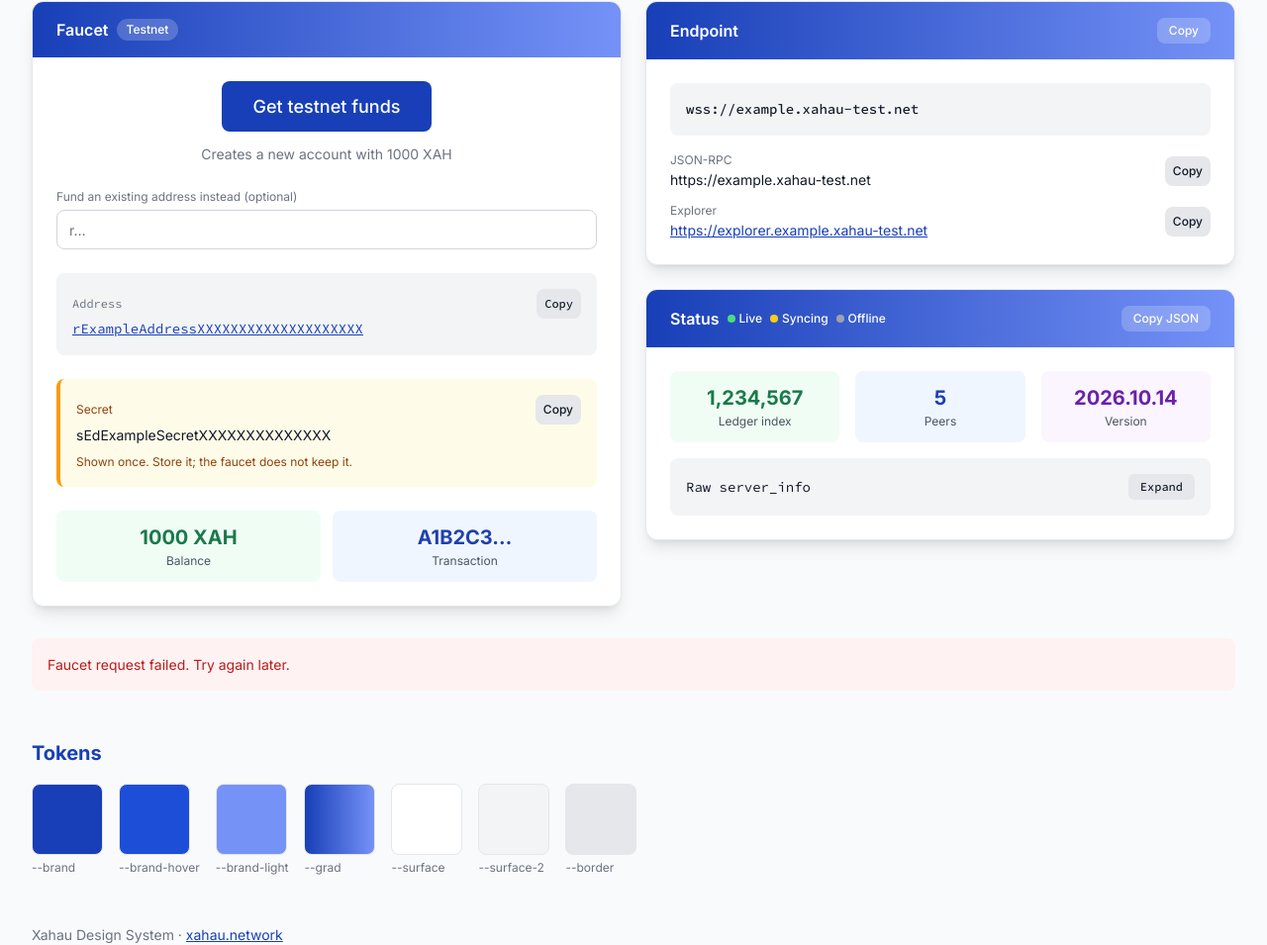
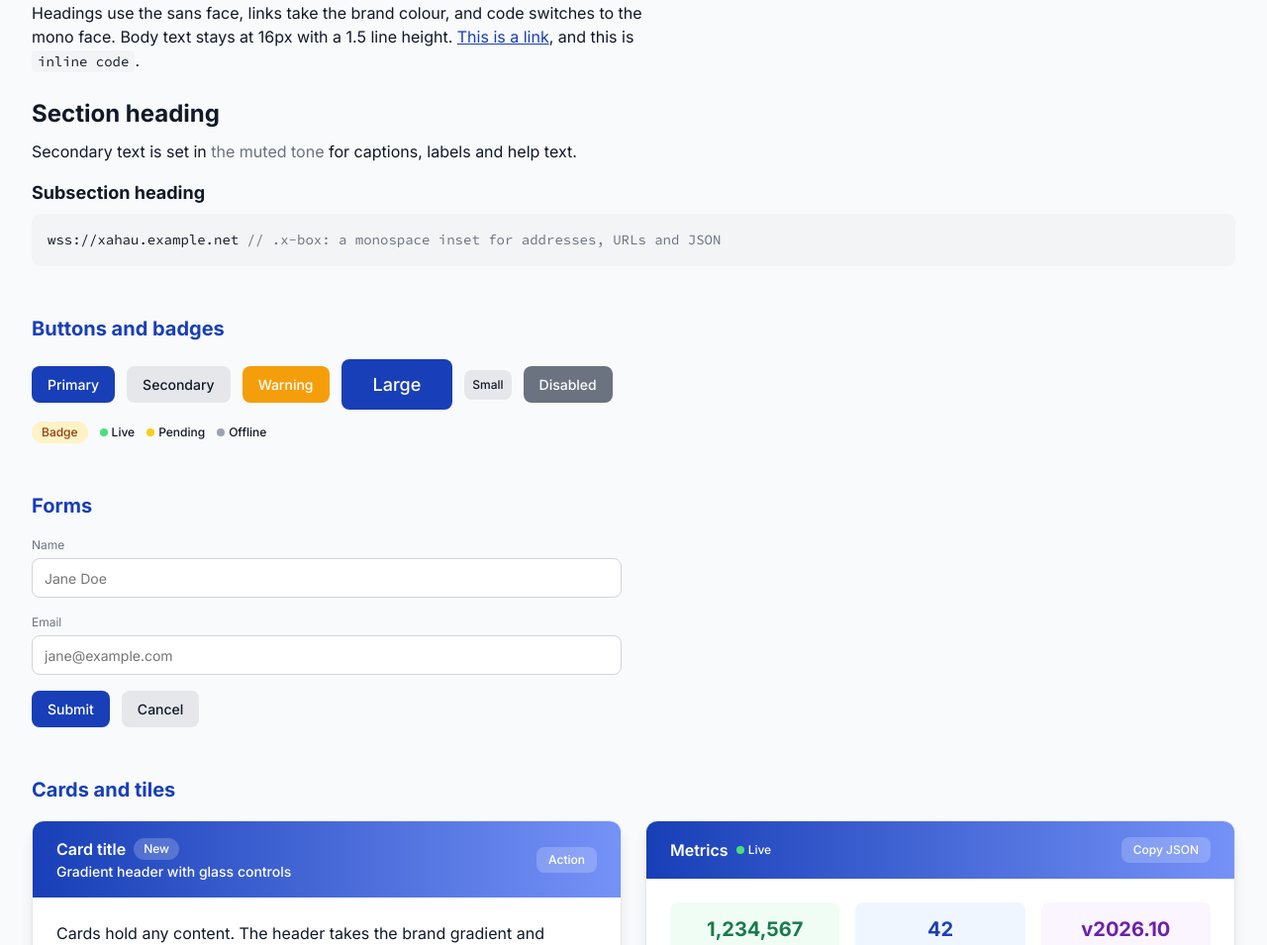
Before and after one commit to tequdev/xahau-design-system, a website: page index.html in a window 1280 px wide. Shown: the part 185-1140 px from the top of the page at 99% size. Drawn offline with Linux system fonts and the light colour scheme.

Commit message:
Yellow theme from the Xahau logo colours, on-brand/glass tokens, generic component gallery

```diff
--- a/index.html
+++ b/index.html
@@ -23,11 +23,24 @@
       padding-top: 32px;
       padding-bottom: 32px;
     }
+    .demo-section {
+      margin-bottom: 48px;
+      scroll-margin-top: 16px;
+    }
     .demo-title {
       margin: 0 0 16px;
       font-size: 20px;
       font-weight: 700;
       color: var(--brand-text);
+    }
+    .demo-row {
+      display: flex;
+      flex-wrap: wrap;
+      align-items: center;
+      gap: 12px;
+    }
+    .demo-row + .demo-row {
+      margin-top: 12px;
     }
     .swatches {
       display: flex;
@@ -45,13 +58,36 @@
       border: 1px solid var(--border);
       border-radius: var(--radius-lg);
     }
+    .prose h1 {
+      margin: 0 0 8px;
+      font-size: 32px;
+      line-height: 1.2;
+    }
+    .prose h2 {
+      margin: 24px 0 8px;
+      font-size: 24px;
+    }
+    .prose h3 {
+      margin: 16px 0 8px;
+      font-size: 18px;
+    }
+    .prose p {
+      margin: 0 0 12px;
+      max-width: 65ch;
+    }
+    .prose code {
+      padding: 2px 6px;
+      border-radius: var(--radius-sm);
+      background: var(--surface-2);
+      font: 14px var(--font-mono);
+    }
     </style>
   </head>
   <body>
     <header class="x-topbar">
       <div class="x-container x-topbar-row">
         <h1 class="x-brand">
-          Xahau Design System <span class="x-badge">Testnet</span>
+          Xahau Design System <span class="x-badge">v0.1</span>
         </h1>
         <div class="demo-actions">
           <button class="x-btn x-btn-secondary" data-mode="light">Light</button>
@@ -70,143 +106,168 @@
         </div>
       </div>
       <nav class="x-container x-subnav" aria-label="Sections">
-        <a href="#network">Network</a><a href="#tokens">Tokens</a
-        ><a href="https://docs.xahau.network/">Docs</a>
+        <a href="#typography">Typography</a><a href="#buttons">Buttons</a
+        ><a href="#forms">Forms</a><a href="#cards">Cards</a
+        ><a href="#feedback">Feedback</a><a href="#tokens">Tokens</a>
       </nav>
     </header>
 
     <main class="x-container">
-      <section id="network">
-        <h2 class="demo-title">
-          Example Network
-          <span class="x-label" style="display:inline;margin-left:8px"
-            >wss://example.xahau-test.net</span
+      <section id="typography" class="demo-section prose">
+        <h1>Build on Xahau with one stylesheet</h1>
+        <p>
+          Headings use the sans face, links take the brand colour, and code
+          switches to the mono face. Body text stays at 16px with a 1.5 line
+          height. <a href="#">This is a link</a>, and this is
+          <code>inline code</code>.
+        </p>
+        <h2>Section heading</h2>
+        <p>
+          Secondary text is set in
+          <span style="color:var(--muted)">the muted tone</span> for captions,
+          labels and help text.
+        </p>
+        <h3>Subsection heading</h3>
+        <div class="x-box">
+          wss://xahau.example.net
+          <span style="color:var(--muted)"
+            >// .x-box: a monospace inset for addresses, URLs and JSON</span
           >
-        </h2>
+        </div>
+      </section>
+
+      <section id="buttons" class="demo-section">
+        <h2 class="demo-title">Buttons and badges</h2>
+        <div class="demo-row">
+          <button class="x-btn">Primary</button>
+          <button class="x-btn x-btn-secondary">Secondary</button>
+          <button class="x-btn x-btn-warning">Warning</button>
+          <button class="x-btn x-btn-lg">Large</button>
+          <button class="x-btn x-btn-sm">Small</button>
+          <button class="x-btn" disabled>Disabled</button>
+        </div>
+        <div class="demo-row">
+          <span class="x-badge">Badge</span>
+          <span class="x-state"
+            ><span class="x-dot x-dot-live"></span>Live</span
+          >
+          <span class="x-state"
+            ><span class="x-dot x-dot-wait"></span>Pending</span
+          >
+          <span class="x-state"><span class="x-dot"></span>Offline</span>
+        </div>
+      </section>
+
+      <section id="forms" class="demo-section">
+        <h2 class="demo-title">Forms</h2>
+        <div class="x-grid">
+          <div class="x-stack" style="gap:16px">
+            <label
+              ><span class="x-label">Name</span>
+              <input class="x-input" placeholder="Jane Doe"></label
+            >
+            <label
+              ><span class="x-label">Email</span>
+              <input
+                class="x-input"
+                type="email"
+                placeholder="jane@example.com"
+              ></label
+            >
+            <div class="demo-row">
+              <button class="x-btn">Submit</button
+              ><button class="x-btn x-btn-secondary">Cancel</button>
+            </div>
+          </div>
+        </div>
+      </section>
+
+      <section id="cards" class="demo-section">
+        <h2 class="demo-title">Cards and tiles</h2>
         <div class="x-grid">
           <div class="x-card">
             <div class="x-card-head">
-              <h3>Faucet <span class="x-badge x-badge-glass">Testnet</span></h3>
+              <div>
+                <h3>
+                  Card title <span class="x-badge x-badge-glass">New</span>
+                </h3>
+                <p class="x-card-sub">Gradient header with glass controls</p>
               </div>
-            <div class="x-card-body x-stack">
-              <div style="text-align:center">
-                <button class="x-btn x-btn-lg">Get testnet funds</button>
-                <p style="margin:12px 0 0;font-size:14px;color:var(--muted)">
-                  Creates a new account with 1000 XAH
-                </p>
-              </div>
-              <label
-                ><span class="x-label"
-                  >Fund an existing address instead (optional)</span
-                ><input
-                  class="x-input"
-                  placeholder="r…"
-                  autocomplete="off"
-                ></label
-              >
-              <div class="x-box">
-                <div
-                  style="display:flex;justify-content:space-between;gap:12px;align-items:center"
-                >
-                  <small class="x-label" style="margin:0">Address</small
-                  ><button class="x-btn x-btn-sm">Copy</button>
-                </div>
-                <a href="#">rExampleAddressXXXXXXXXXXXXXXXXXXXX</a>
-              </div>
-              <div class="x-callout-warn">
-                <div
-                  style="display:flex;justify-content:space-between;gap:12px;align-items:center"
-                >
-                  <small style="margin:0">Secret</small
-                  ><button class="x-btn x-btn-sm">Copy</button>
-                </div>
-                <span>sEdExampleSecretXXXXXXXXXXXXXX</span>
-                <small
-                  >Shown once. Store it; the faucet does not keep it.</small
-                >
-              </div>
-              <div class="x-tiles x-tiles-2">
-                <div class="x-tile x-tile-green"><b>1000 XAH</b>Balance</div>
-                <div class="x-tile x-tile-blue"><b>A1B2C3…</b>Transaction</div>
-              </div>
-            </div>
-          </div>
-
-          <div class="x-stack">
-            <div class="x-card">
-              <div class="x-card-head">
-                <h3>Endpoint</h3>
-                <button class="x-btn x-btn-glass">Copy</button>
+              <button class="x-btn x-btn-glass">Action</button>
             </div>
             <div class="x-card-body x-stack" style="gap:16px">
-                <div class="x-box" style="font-weight:500">
-                  wss://example.xahau-test.net
-                </div>
+              <p style="margin:0">
+                Cards hold any content. The header takes the brand gradient and
+                everything placed on it uses the on-brand text colour and glass
+                buttons.
+              </p>
               <div class="x-endpoints">
                 <div class="x-endpoint">
-                    <div>
-                      <small>JSON-RPC</small>https://example.xahau-test.net
-                    </div>
+                  <div><small>Label</small>Value text</div>
                   <button class="x-btn x-btn-sm">Copy</button>
                 </div>
                 <div class="x-endpoint">
                   <div>
-                      <small>Explorer</small
-                      ><a href="#">https://explorer.example.xahau-test.net</a>
+                    <small>Link</small><a href="#">https://example.net</a>
                   </div>
                   <button class="x-btn x-btn-sm">Copy</button>
                 </div>
               </div>
             </div>
           </div>
-
           <div class="x-card">
             <div class="x-card-head">
               <h3>
-                  Status
+                Metrics
                 <span class="x-state"
                   ><span class="x-dot x-dot-live"></span>Live</span
-                  >
-                  <span class="x-state"
-                    ><span class="x-dot x-dot-wait"></span>Syncing</span
-                  >
-                  <span class="x-state"
-                    ><span class="x-dot"></span>Offline</span
                 >
               </h3>
               <button class="x-btn x-btn-glass">Copy JSON</button>
             </div>
             <div class="x-card-body">
               <div class="x-tiles">
-                  <div class="x-tile x-tile-green">
-                    <b>1,234,567</b>Ledger index
-                  </div>
-                  <div class="x-tile x-tile-blue"><b>5</b>Peers</div>
-                  <div class="x-tile x-tile-purple">
-                    <b>2026.10.14</b>Version
-                  </div>
+                <div class="x-tile x-tile-green"><b>1,234,567</b>Count</div>
+                <div class="x-tile x-tile-blue"><b>42</b>Peers</div>
+                <div class="x-tile x-tile-purple"><b>v2026.10</b>Version</div>
               </div>
               <details class="x-details x-box" style="margin-top:16px">
-                  <summary class="x-summary">Raw server_info</summary>
+                <summary class="x-summary">Details</summary>
                 <pre
                   style="margin:12px 0 0;font:inherit;font-size:12px;white-space:pre-wrap"
                 >{
-  "build_version": "2026.10.14",
-  "server_state": "full",
-  "peers": 5
+  "state": "full",
+  "peers": 42
 }</pre>
               </details>
             </div>
           </div>
         </div>
+      </section>
+
+      <section id="feedback" class="demo-section">
+        <h2 class="demo-title">Feedback</h2>
+        <div class="x-stack" style="gap:16px">
+          <div class="x-callout-warn">
+            <div
+              style="display:flex;justify-content:space-between;gap:12px;align-items:center"
+            >
+              <small style="margin:0">Keep this safe</small
+              ><button class="x-btn x-btn-sm">Copy</button>
+            </div>
+            <span>sEdExampleSecretXXXXXXXXXXXXXX</span>
+            <small
+              >Shown once. The callout keeps a left border in the warning
+              colour.</small
+            >
+          </div>
+          <div class="x-callout-error" role="alert">
+            Something went wrong. Try again later.
+          </div>
         </div>
       </section>
 
-      <div class="x-callout-error" role="alert" style="margin-top:32px">
-        Faucet request failed. Try again later.
-      </div>
-
-      <section id="tokens" style="margin-top:48px">
+      <section id="tokens" class="demo-section">
         <h2 class="demo-title">Tokens</h2>
         <div class="swatches">
           <div class="swatch">
@@ -224,6 +285,10 @@
           <div class="swatch">
             <div style="background:var(--grad)"></div>
             --grad
+          </div>
+          <div class="swatch">
+            <div style="background:var(--on-brand)"></div>
+            --on-brand
           </div>
           <div class="swatch">
             <div style="background:var(--surface)"></div>
@@ -251,7 +316,7 @@
     for (const b of document.querySelectorAll("[data-mode]"))
       b.onclick = () => {
         root.classList.toggle("dark", b.dataset.mode === "dark");
-        root.dataset.theme = b.dataset.mode; // pin choice over the OS preference
+        root.dataset.theme = b.dataset.mode;
       };
     for (const b of document.querySelectorAll("[data-brand]"))
       b.onclick = () => {
--- a/tokens.css
+++ b/tokens.css
@@ -59,6 +59,9 @@
   --muted: var(--gray-500);
   --border: var(--gray-200);
   --brand-text: var(--brand);
+  --on-brand: #fff;
+  --glass: rgb(255 255 255 / 0.2);
+  --glass-hover: rgb(255 255 255 / 0.3);
   --btn2-bg: var(--gray-200);
   --btn2-hover: var(--gray-300);
   --btn2-text: var(--gray-900);
@@ -143,10 +146,18 @@
   --grad: linear-gradient(to right, #197a4b, #51b883);
 }
 
-/* Yellow: same shape as devnet. Dark enough for white text on the gradient; brand-light is the dark-mode text. */
+/* Yellow: Xahau's logo yellow (#fffd57) with the logo navy (#0e0143) as the text on it. Too light for white text, so it also remaps on-brand, glass and the light-mode brand text. */
 .theme-yellow {
-  --brand: #ca8a04;
-  --brand-hover: #a16207;
-  --brand-light: #facc15;
-  --grad: linear-gradient(to right, #a16207, #eab308);
+  --brand: #fffd57;
+  --brand-hover: #f0ec3a;
+  --brand-light: #fffd57;
+  --grad: linear-gradient(to right, #fffd57, #fff9ad);
+  --on-brand: #0e0143;
+  --glass: rgb(14 1 67 / 0.08);
+  --glass-hover: rgb(14 1 67 / 0.15);
+  --brand-text: #0e0143;
 }
+.dark.theme-yellow,
+[data-theme="dark"].theme-yellow {
+  --brand-text: var(--brand-light);
+}
--- a/xahau.css
+++ b/xahau.css
@@ -21,11 +21,11 @@
   font: inherit;
 }
 :focus-visible {
-  outline: 2px solid var(--brand);
+  outline: 2px solid var(--brand-text);
   outline-offset: 2px;
 }
 .x-card-head :focus-visible {
-  outline-color: #fff;
+  outline-color: var(--on-brand);
 }
 
 .x-container {
@@ -102,7 +102,7 @@
   gap: 8px 12px;
   padding: 16px 24px;
   background: var(--grad);
-  color: #fff;
+  color: var(--on-brand);
 }
 .x-card-head h2,
 .x-card-head h3 {
@@ -133,7 +133,7 @@
   border: 0;
   border-radius: var(--radius-lg);
   background: var(--brand);
-  color: #fff;
+  color: var(--on-brand);
   font-size: 14px;
   font-weight: 500;
   line-height: 1.5;
@@ -143,7 +143,7 @@
 }
 .x-btn:hover {
   background: var(--brand-hover);
-  color: #fff;
+  color: var(--on-brand);
 }
 .x-btn-secondary {
   background: var(--btn2-bg);
@@ -161,11 +161,12 @@
 }
 .x-btn-glass {
   padding: 4px 12px;
-  background: rgb(255 255 255 / 0.2);
+  background: var(--glass);
+  color: var(--on-brand);
   font-size: 12px;
 }
 .x-btn-glass:hover {
-  background: rgb(255 255 255 / 0.3);
+  background: var(--glass-hover);
 }
 .x-btn-sm {
   flex: none;
@@ -203,8 +204,8 @@
   line-height: 1.5;
 }
 .x-badge-glass {
-  background: rgb(255 255 255 / 0.2);
-  color: #fff;
+  background: var(--glass);
+  color: var(--on-brand);
 }
 
 /* box, label, input */
```
Also changed, not shown: README.md, docs/blue.png, docs/dark.png, docs/green.png, docs/yellow.png. Lines whose indentation alone changed are shown as unchanged.
